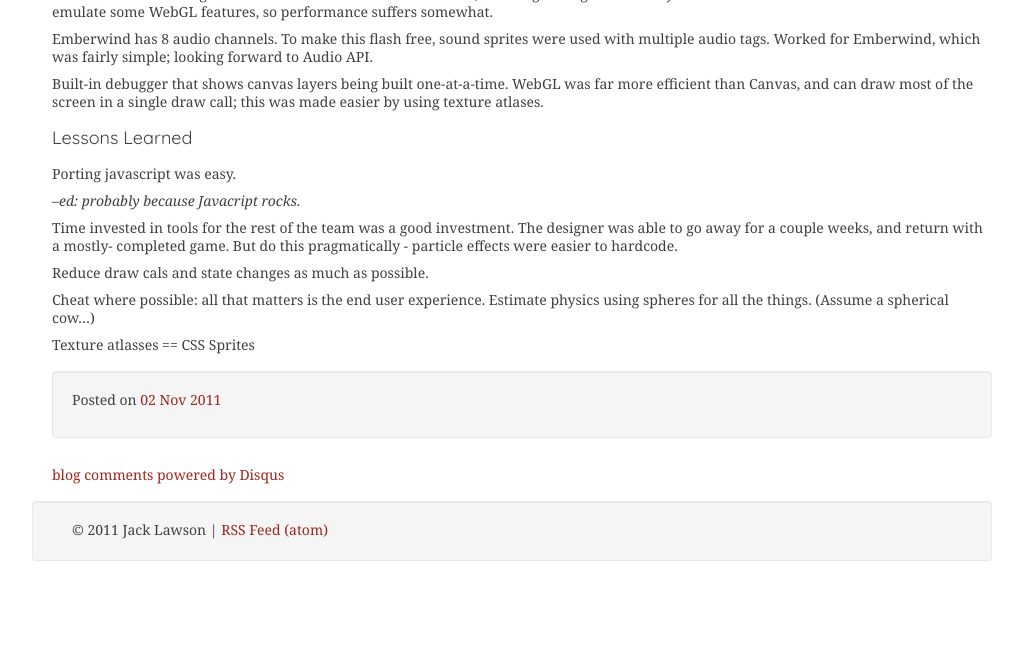
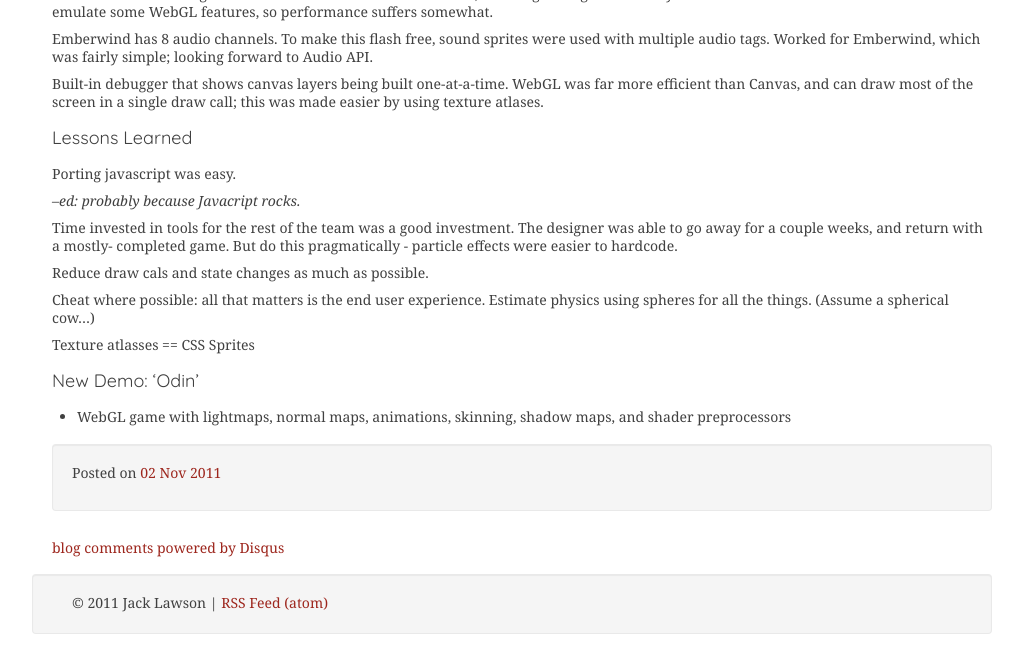
Before and after one commit to ajacksified/ajacksified.github.com, a Jekyll site: the page built from _posts/2011-11-02-new-game-conf-liveblog-2.markdown, in a window 1280 px wide and 900 px high, scrolled down 7766 px, cut to the strip 246-900 px from the top of the window. Shown: the whole strip, without its empty margins (118-1141 px from the left). Built offline with Jekyll 4.4.1, drawn with Linux system fonts in a browser that asks for light colours; nearby versions of some CDN libraries; some web fonts are replaced; Markdown is read by kramdown in place of the engine named in the settings; comment, search, counter and statistics services are not loaded; before the commit the page ends 8593 px from its top, so only the background shows below that.

Commit message:
Day 2 - Erik Moller

```diff
--- a/_posts/2011-11-02-new-game-conf-liveblog-2.markdown
+++ b/_posts/2011-11-02-new-game-conf-liveblog-2.markdown
@@ -478,3 +478,8 @@ Cheat where possible: all that matters is the end user experience. Estimate
 physics using spheres for all the things. (Assume a spherical cow...)
 
 Texture atlasses == CSS Sprites
+
+### New Demo: 'Odin'
+
+* WebGL game with lightmaps, normal maps, animations, skinning, shadow maps,
+  and shader preprocessors
```
